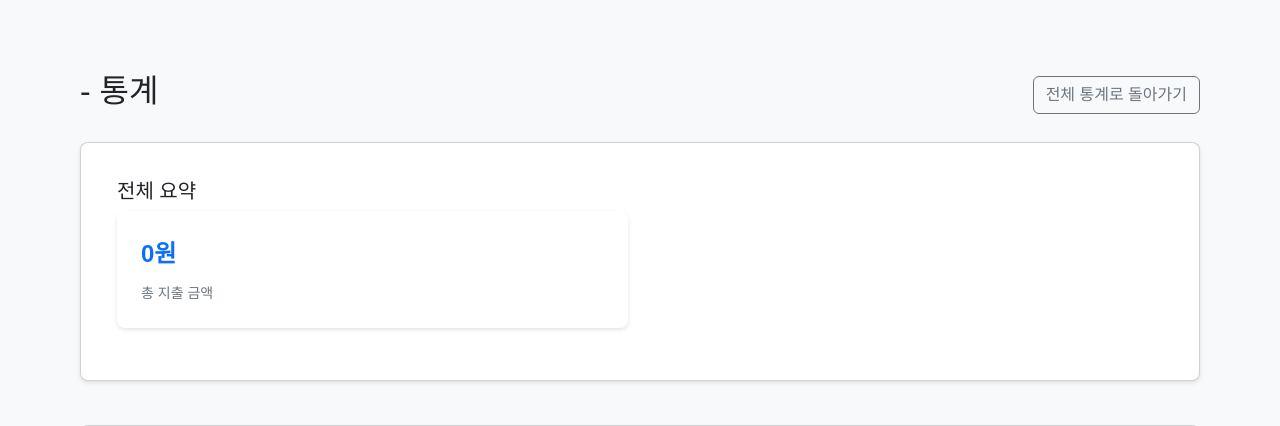
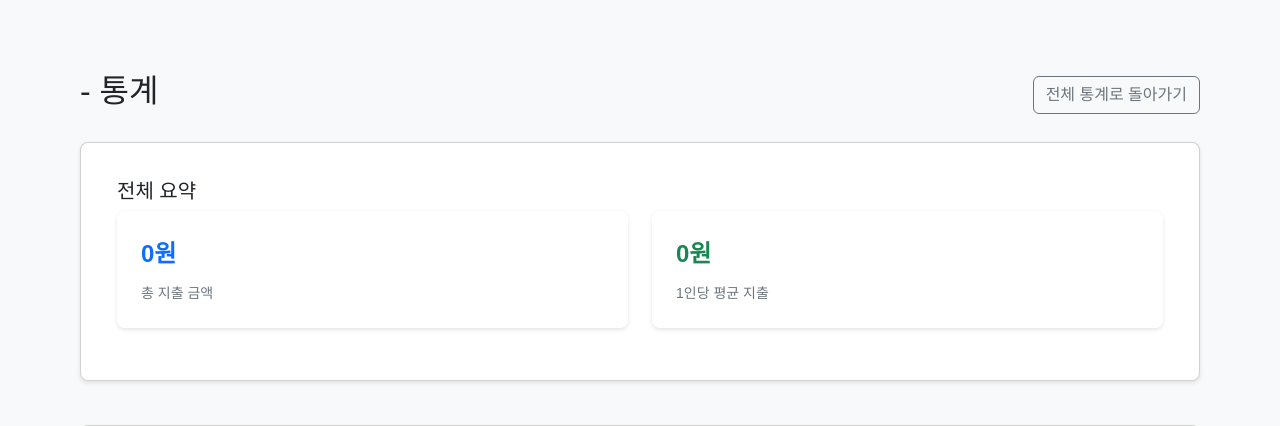
Before and after one commit to goqkTk/Accountee, a Flask app: template templates/participant_statistics.html in a window 1280 px wide. Shown: the top 426 px of the page. Run offline with Flask 3, Linux system fonts and the light colour scheme; the template is opened without the code that fills it, so the values that code supplies are empty.

Commit message:
Revert "상세 통계 1인당 평균 지출 제거"
This reverts commit 20ab905c2b25f11227f9745f550d8b1bdfb227d0.

```diff
--- a/templates/participant_statistics.html
+++ b/templates/participant_statistics.html
@@ -315,6 +315,12 @@
                                 <div class="stat-label">총 지출 금액</div>
                             </div>
                         </div>
+                        <div class="col-md-6">
+                            <div class="stat-card">
+                                <div class="stat-value text-success">{{ "{:,}".format((total_amount / project.participants|length)|round|int) }}원</div>
+                                <div class="stat-label">1인당 평균 지출</div>
+                            </div>
+                        </div>
                     </div>
                 </div>
             </div>
```
